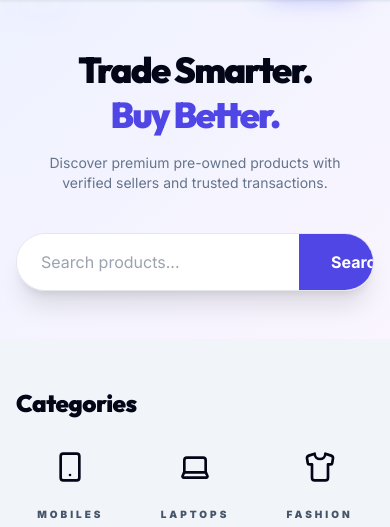
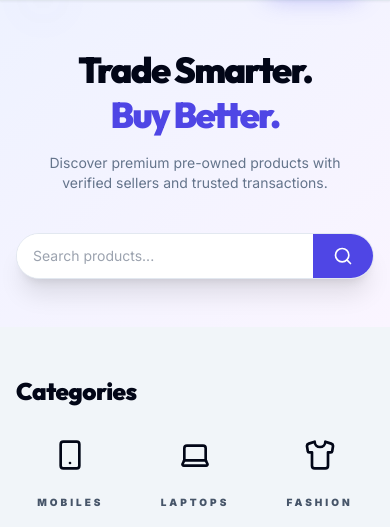
Before and after one commit to anuttananugrah/QSell, a Django app: page / in a window 390 px wide. Shown: the part 57-584 px from the top of the page. Run offline with Django 5.2, Linux system fonts and the light colour scheme; data that the repository does not hold is empty; some libraries are stand-ins or nearby versions.

Commit message:
home responsive

```diff
--- a/account/templates/home.html
+++ b/account/templates/home.html
@@ -18,12 +18,14 @@
 
     <!-- Search -->
     <form action="{% url 'search' %}" method="GET"
-        class="mt-10 max-w-3xl mx-auto flex shadow-xl rounded-full overflow-hidden border">
+        class="mt-10 max-w-3xl mx-auto flex shadow-xl rounded-full overflow-hidden bg-white border border-slate-200">
 
-        <input type="text" name="q" placeholder="Search products..." class="flex-1 px-6 py-4 outline-none">
+        <input type="text" name="q" placeholder="Search products..."
+            class="flex-1 px-4 md:px-6 py-3 md:py-4 outline-none text-sm md:text-base">
 
-        <button class="bg-indigo-600 text-white px-8 font-bold hover:bg-indigo-700 transition">
-            Search
+        <button class="bg-indigo-600 text-white px-5 md:px-8 font-bold hover:bg-indigo-700 transition flex items-center justify-center">
+            <i data-lucide="search" class="w-5 h-5 md:hidden"></i>
+            <span class="hidden md:inline">Search</span>
         </button>
     </form>
 
```
